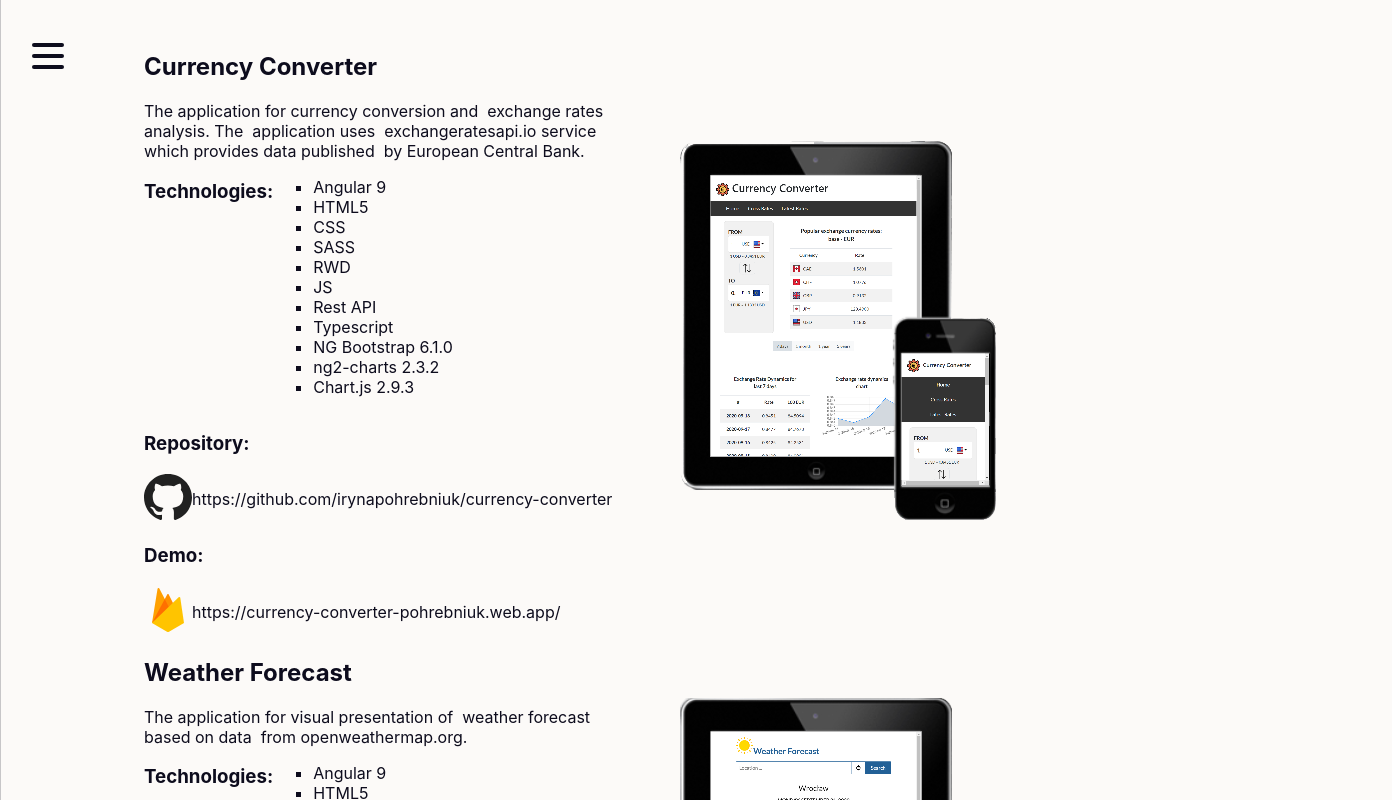
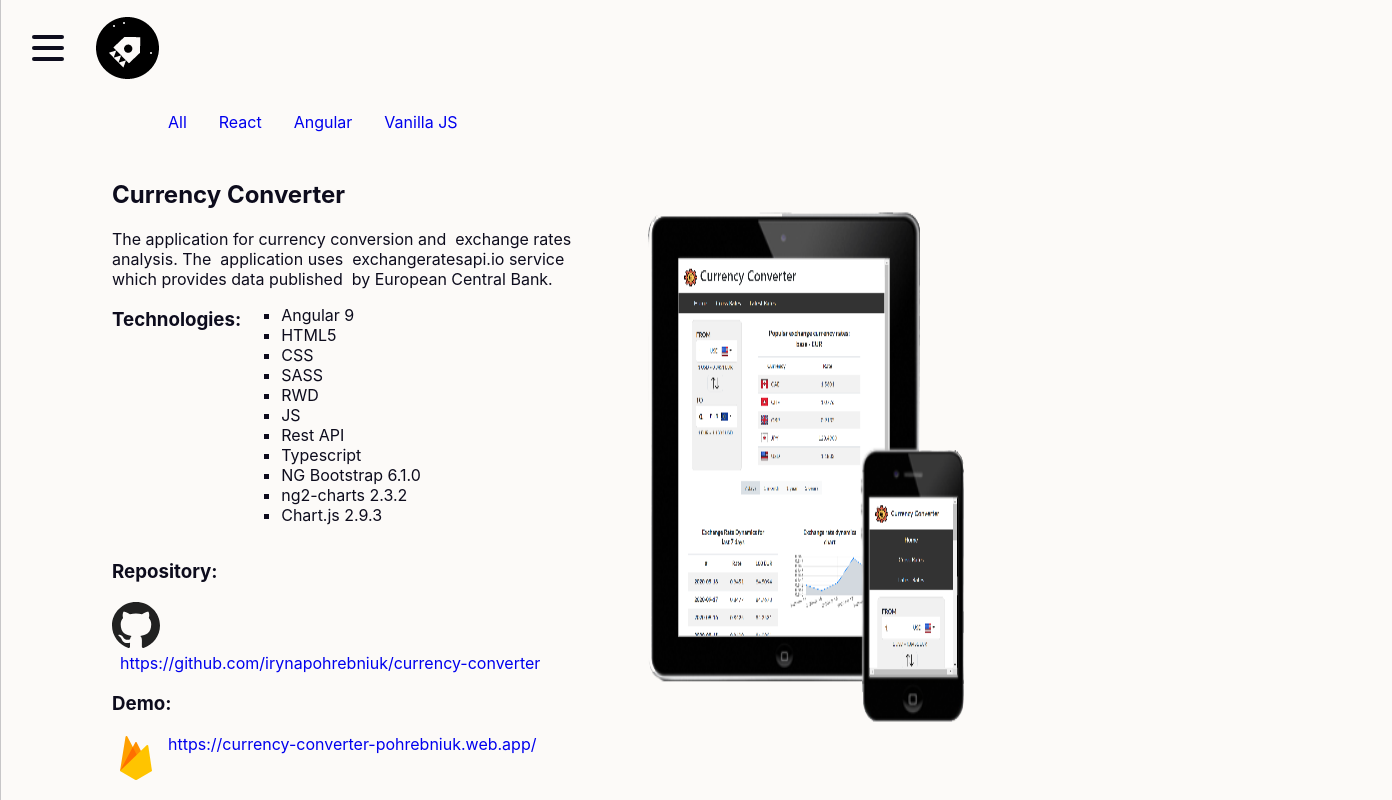
Before and after one commit to irynapohrebniuk/javajutsu, a React (Create React App) app: page /projects in a window 1280 px wide. Shown: the top 800 px of the page, 1392 px wide, since content can reach past the window. Built offline with nearby package versions, Linux system fonts and the light colour scheme.

Commit message:
Add submenu

```diff
--- a/src/App.js
+++ b/src/App.js
@@ -12,23 +12,31 @@
 import { GlobalStyles } from './styledComponents/global'
 import Footer from './components/footer'
 import styled from 'styled-components'
+import imgLight from './img/logoLight_48.png'
+import imgDark from './img/logoDark_48.png'
 
 const StyledNav = styled.nav`
-    /* display: flex; */
-    /* width: 30%; */
     align-content: center;
-    min-height: 100vh;
+    flex-basis: 4rem;
 `
-
 const StyledContent = styled.div`
     position: absolute;
-    left: ${({ open }) => open ? '20rem;' : '7rem;'};
+    top: 4rem;
     flex-grow: 1;
     background-color: ${({ theme }) => theme.primaryLight};
-    width: 100%;
     min-height: 100vh;
+    @media (max-width: ${({ theme }) => theme.mobile}) {
+    flex-direction: column;
+    left: 0;
+  }
 `
-
+const StyledLogo = styled.div`
+  position: absolute;
+  left: 6rem;
+  top: 1rem;
+  width: 48px;
+  z-index: 200;
+`
 
 function App() {
   const [open, setOpen] = useState(false);
@@ -40,30 +48,33 @@
     <ThemeProvider theme={theme}>
       <GlobalStyles />
       <Router>
-        <StyledContainer position='relative' direction='column'>
+        <StyledContainer direction='row'>
           <StyledNav ref={node}>
             <Burger open={open} setOpen={setOpen} />
+            <StyledLogo open={open}>
+              <img src={open ? imgLight : imgDark} alt='logo' />
+            </StyledLogo>
             <Menu open={open} setOpen={setOpen} />
           </StyledNav>
+
           <StyledContent open={open}>
             <Switch>
               <Route path="/projects">
-                <Projects />
+                <Projects open={open} />
               </Route>
               <Route path="/about">
-                <About />
+                <About open={open} />
               </Route>
               <Route path="/Contact">
-                <Contact />
+                <Contact open={open} />
               </Route>
             </Switch>
+            <Footer />
           </StyledContent>
         </StyledContainer>
       </Router >
-      <Footer />
     </ThemeProvider>
   )
 }
 
-
 export default App;
--- a/src/components/block.js
+++ b/src/components/block.js
@@ -25,6 +25,11 @@
   color: ${({ theme }) => theme.primaryDark};
   }
 `
+const ExtLink = styled.a`
+  text-decoration: none;
+  padding: 0.5rem;
+`
+
 const ProjectBlock = (props) => {
   let { github, firebase } = props.links
   return (
@@ -46,7 +51,7 @@
         <h3>Repository:</h3>
         <StyledContainer position='relative' direction='row'>
           <div><GithubIcon height='48' width='48' /></div>
-          <div>{github}</div>
+          <div><ExtLink href={github} target='_blank'>{github}</ExtLink></div>
         </StyledContainer>
       </StyledProjectLink>
 
@@ -54,7 +59,7 @@
         <h3>Demo:</h3>
         <StyledContainer position='relative' direction='row'>
           <div><FirebaseIcon height='48' width='48' /></div>
-          <div>{firebase}</div>
+          <div><ExtLink href={firebase} target='_blank'>{firebase}</ExtLink></div>
         </StyledContainer>
       </StyledProjectLink>
 
--- a/src/components/burger.js
+++ b/src/components/burger.js
@@ -4,7 +4,7 @@
 
 export const StyledBurger = styled.button`
   position: absolute;
-  top: 5%;
+  top: 2rem;
   left: 2rem;
   display: flex;
   flex-direction: column;
@@ -26,20 +26,20 @@
     height: 0.25rem;
     background-color: ${({ theme, open }) => open ? theme.primaryLight : theme.primaryDark};;
     border-radius: 10px;
-    transition: all 0.1s linear;
+    transition: all 0.3s linear;
     position: relative;
     transform-origin: 1px;
 
     :first-child {
-      transform: ${({open}) => open ? 'rotate(45deg)' : 'rotate(0)'};
+      transform: ${({ open }) => open ? 'rotate(45deg)' : 'rotate(0)'};
     }
 
     :nth-child(2) {
-      opacity: ${({open}) => open ? '0' : '1'};
+      opacity: ${({ open }) => open ? '0' : '1'};
     }
 
     :nth-child(3) {
-      transform: ${({open}) => open ? 'rotate(-45deg)' : 'rotate(0)'};
+      transform: ${({ open }) => open ? 'rotate(-45deg)' : 'rotate(0)'};
     }
   }
 `
@@ -55,8 +55,8 @@
 }
 
 Burger.propTypes = {
-    open: bool.isRequired,
-    setOpen: func.isRequired,
-  };
+  open: bool.isRequired,
+  setOpen: func.isRequired,
+};
 
 export default Burger
--- a/src/components/footer.js
+++ b/src/components/footer.js
@@ -2,9 +2,12 @@
 import styled from 'styled-components'
 
 const StyledFooter = styled.div`
+    position: absolute;
+    bottom: -32px;
+    height: 2rem;
+    background-color: grey;
     width: 100%;
-    background-color: red;
-    bottom: 0;
+    z-index: 200;
 `
 
 const Footer = () => {
--- a/src/components/menu.js
+++ b/src/components/menu.js
@@ -5,7 +5,6 @@
 
 export const StyledMenu = styled.nav`
   display: flex;
-  flex-direction: column;
   position: absolute;
   top: 0;
   left: 0;
@@ -14,7 +13,7 @@
   height: 100vh;
   text-align: left;
   padding: 2rem;
-  transition: transform 0.3s ease-in-out;
+  transition: transform 0.5s ease-in-out;
   transform: ${({ open }) => open ? 'translateX(0)' : 'translateX(-100%)'};
   z-index: 10;
 
@@ -24,8 +23,9 @@
 `
 
 export const NavList = styled.ul`
-  /* margin-top: 4rem; */
-  padding: 0;
+  display: flex;
+  flex-direction: column;
+  justify-content: center;
   list-style: none;
   text-transform: none;
   font-weight: 300;
--- /dev/null
+++ b/src/components/submenu.js
@@ -0,0 +1,39 @@
+import React from 'react'
+import { NavLink } from 'react-router-dom'
+import styled from 'styled-components'
+
+const StyledList = styled.ul`
+  list-style-type: none;
+  display: flex;
+  height: 3rem;
+`
+const StyledListItem = styled.li`
+    padding: 1rem;
+    :hover {
+        cursor: pointer;
+    }
+`
+
+const StyledNavLink = styled(NavLink)`
+    text-decoration: none;
+    display: block;
+    padding-bottom: 5px;
+    :hover {
+        border-bottom: 2px solid green;
+    }
+`
+
+
+
+const FilterMenu = () => {
+    const filterItems = ['All', 'React', 'Angular', 'Vanilla JS']
+    return (
+        <StyledList>
+            {
+                filterItems.map((item, index) => <StyledListItem key={index}><StyledNavLink to={'/' + item}>{item}</StyledNavLink></StyledListItem>)
+            }
+        </StyledList>
+    )
+}
+
+export default FilterMenu
--- a/src/pages/about.js
+++ b/src/pages/about.js
@@ -1,18 +1,14 @@
 import React from 'react'
 import StyledPage from '../styledComponents/page.styled'
 
-function About() {
+const About = ({ open }) => {
   return (
-
-    <StyledPage>
+    <StyledPage open={open}>
       <h2>Hi, I'm Iryna and I'm a web developer.</h2>
       <h4>I'm passionate and motivated, flexible team member with aspiration to learn.</h4>
       <h4>Now I'm looking for new opportunities.</h4>
       <h3>My projects you can find on GitHub</h3>
     </StyledPage>
-
-
-
   )
 }
 
--- a/src/pages/contact.js
+++ b/src/pages/contact.js
@@ -2,9 +2,9 @@
 import StyledPage from '../styledComponents/page.styled';
 
 
-function Contact() {
+function Contact({ open }) {
   return (
-    <StyledPage>
+    <StyledPage open={open}>
       Contact
     </StyledPage>
   )
--- a/src/pages/projects.js
+++ b/src/pages/projects.js
@@ -2,12 +2,13 @@
 import ProjectBlock from '../components/block'
 import StyledContainer from '../styledComponents/container.styled'
 import StyledPage from '../styledComponents/page.styled'
+import SubMenu from '../components/submenu';
 import { projects } from '../db'
 
-function Projects() {
+function Projects({ open }) {
   return (
-
-      <StyledPage>
+    <StyledPage open={open}>
+      <SubMenu />
       {
         projects.map((project, index) =>
           <StyledContainer direction='row' position='relative'>
--- a/src/styledComponents/container.styled.js
+++ b/src/styledComponents/container.styled.js
@@ -1,10 +1,10 @@
 import styled from 'styled-components'
 
 const StyledContainer = styled.div`
+  display: flex;
   flex-direction: ${(props) => props.direction};
-  display: flex;
-  position: ${(props) => props.position};
-  align-items: center;
+  flex-wrap: wrap;
+
   @media (max-width: ${({ theme }) => theme.mobile}) {
     flex-direction: column;
   }
--- a/src/styledComponents/page.styled.js
+++ b/src/styledComponents/page.styled.js
@@ -1,7 +1,8 @@
 import styled from 'styled-components'
 
 const StyledPage = styled.section`
-    padding: 2rem;
+    padding: 1rem 2rem 6rem 2rem;
+    z-index: -1;
+    padding-left: ${({ open }) => open ? '20rem;' : '7rem;'};
 `
-
 export default StyledPage
```
Lines whose indentation alone changed are shown as unchanged.
